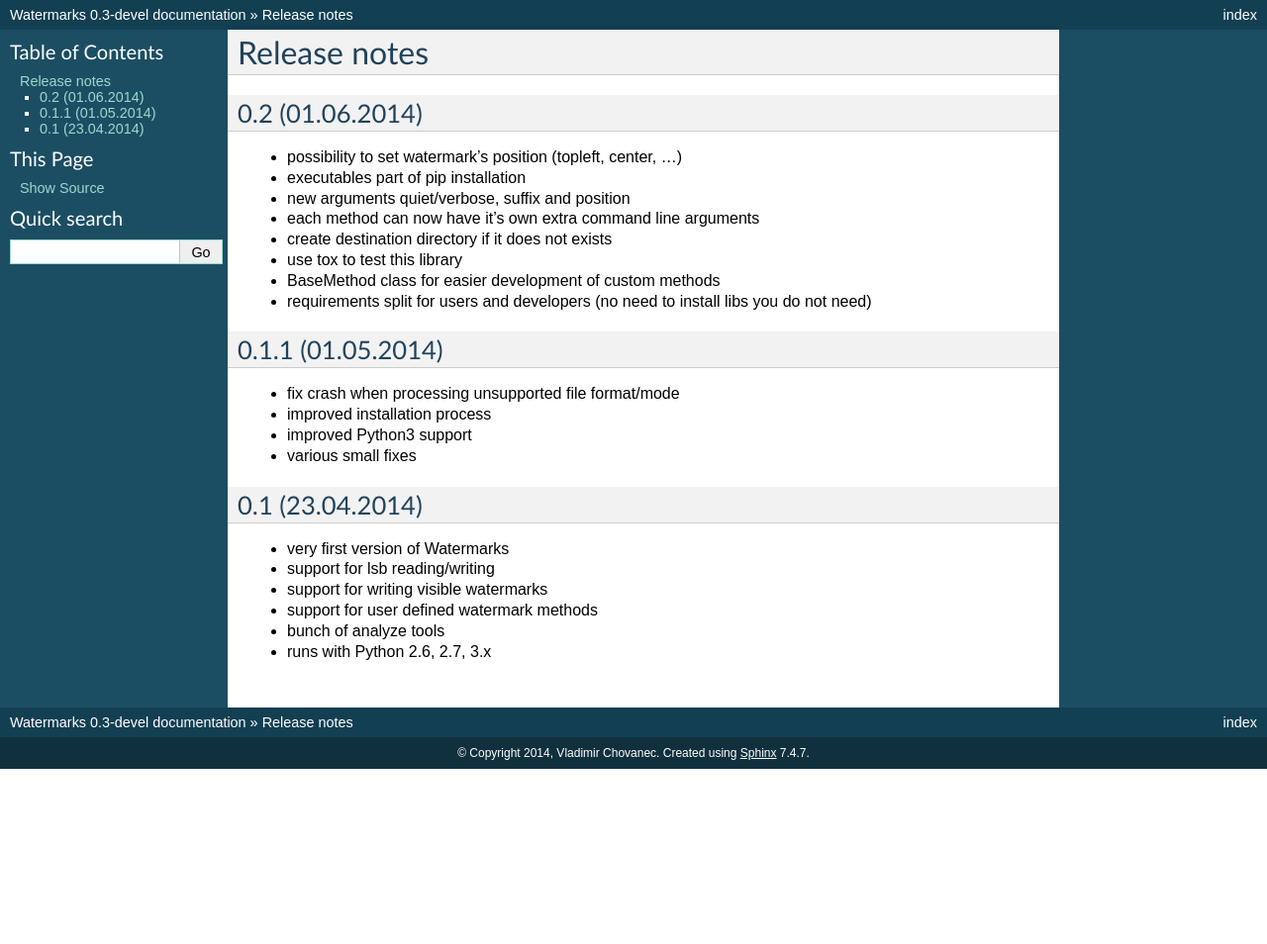
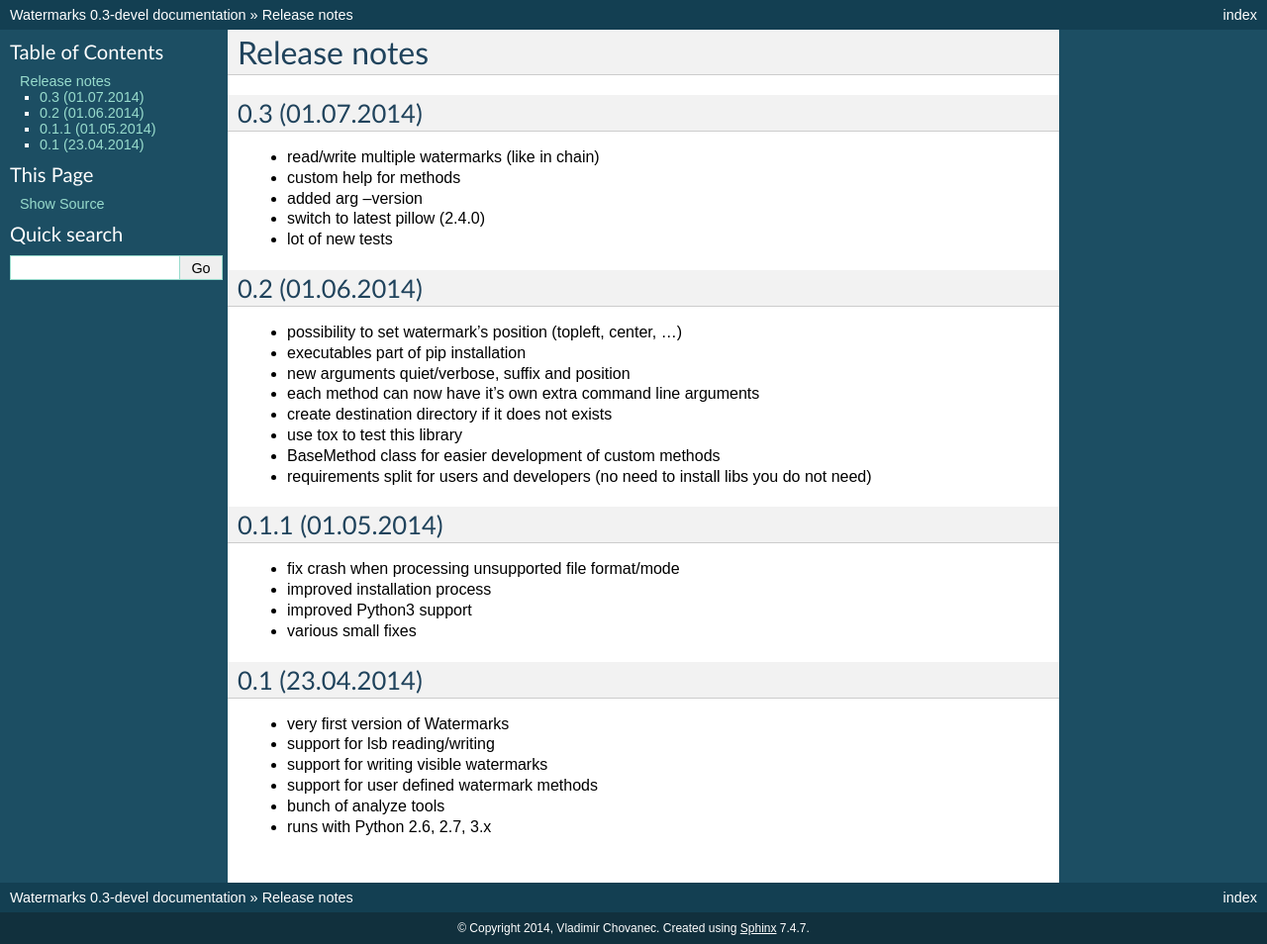
Before and after one commit to vladozc/watermarks, a Sphinx documentation site: the page built from doc/source/release_notes.rst, in a window 1280 px wide. Shown: the whole page at 99% size. Built offline with Sphinx 7.4.7, drawn with Linux system fonts in a browser that asks for light colours; before the commit the page ends 900 px from its top, so only the background shows below that.

Commit message:
release notes 0.3

```diff
--- a/doc/source/release_notes.rst
+++ b/doc/source/release_notes.rst
@@ -1,5 +1,13 @@
 Release notes
 =============
+
+0.3 (01.07.2014)
+----------------
+- read/write multiple watermarks (like in chain)
+- custom help for methods
+- added arg --version
+- switch to latest pillow (2.4.0)
+- lot of new tests
 
 0.2 (01.06.2014)
 ----------------
```
